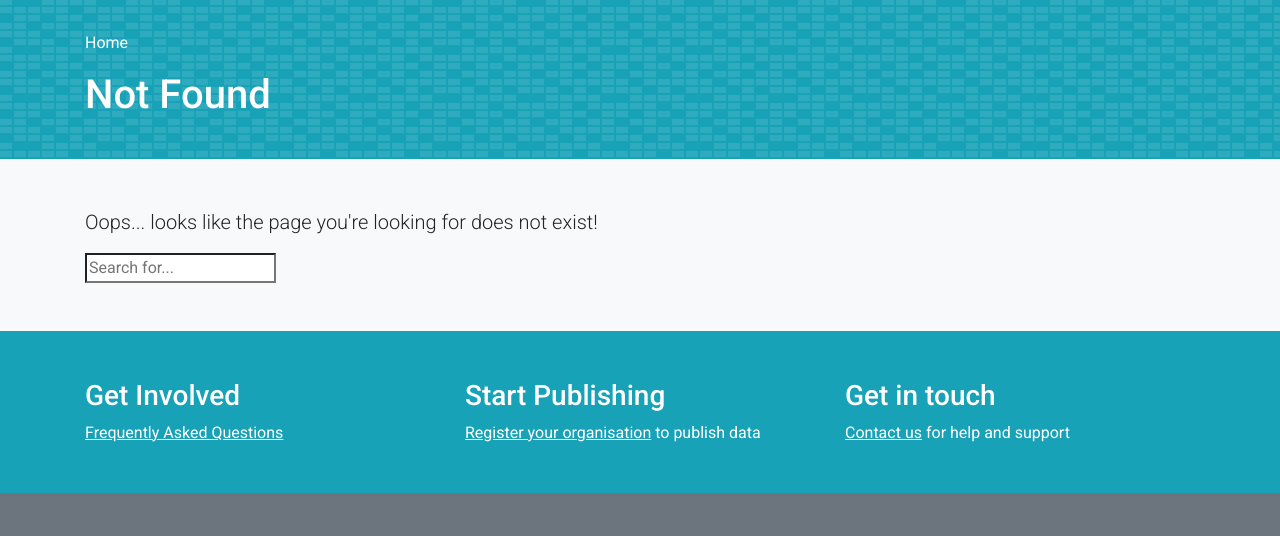
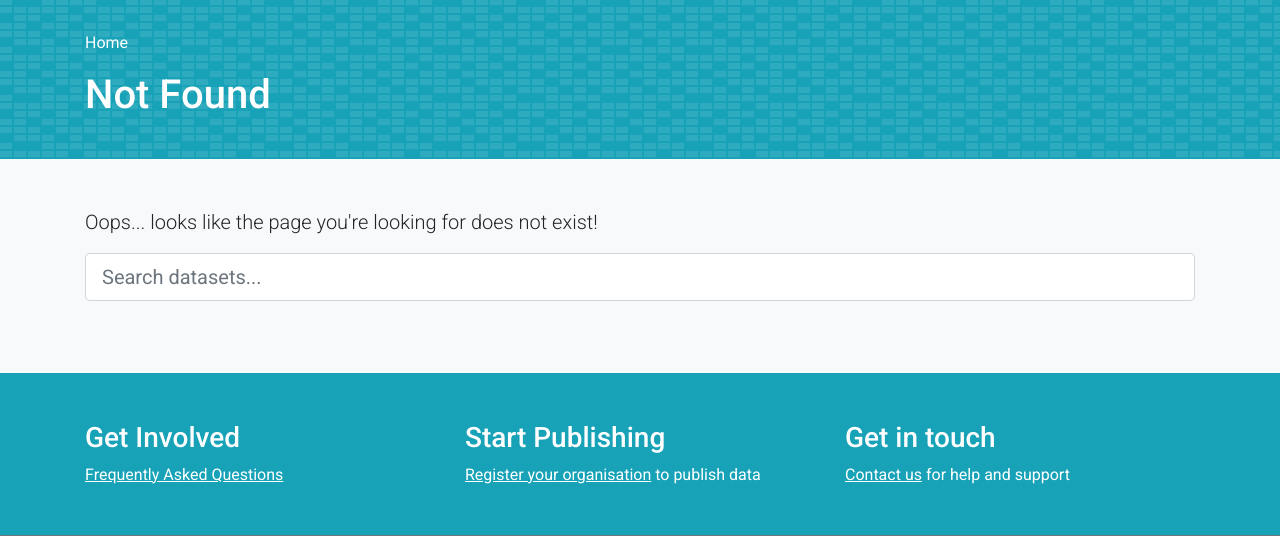
Before and after one commit to schajee/ekan, a Django app: template web/templates/404.html in a window 1280 px wide. Shown: the part 57-593 px from the top of the page. Run offline with Django 3.2, Linux system fonts and the light colour scheme; the template is opened without the code that fills it, so the values that code supplies are empty; some libraries are stand-ins or nearby versions.

Commit message:
Updated search form

```diff
--- a/web/templates/404.html
+++ b/web/templates/404.html
@@ -5,7 +5,7 @@
 {% block content %}
 <p class="lead">Oops... looks like the page you're looking for does not exist!</p>
 
-<form method="get" action="{% url 'web:datasets' %}">
-    <input type="search" name="q" placeholder="Search for...">
+<form id="search" class="mb-4" action="{% url 'web:datasets' %}" method="get" autocomplete="off">
+    <input class="form-control form-control-lg" type="search" name="search" placeholder="Search datasets...">
 </form>
 {% endblock %}
```
